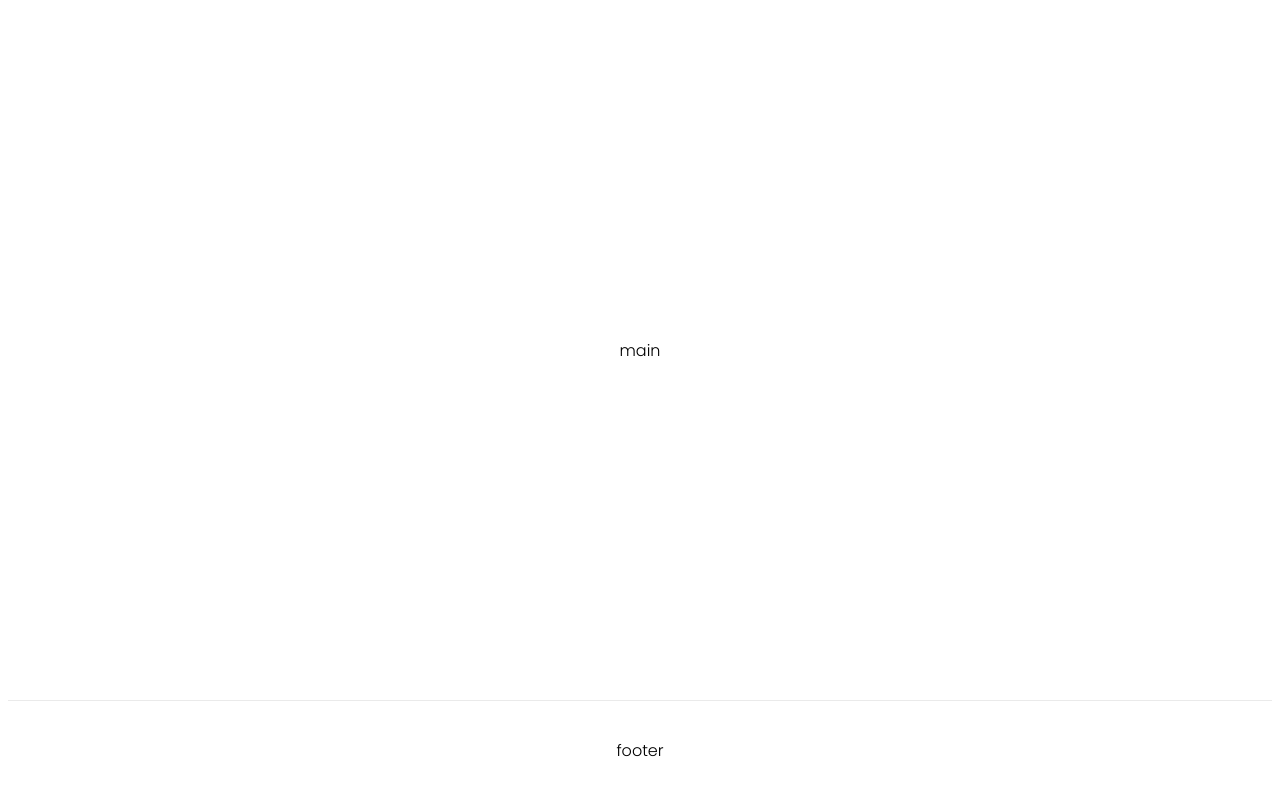
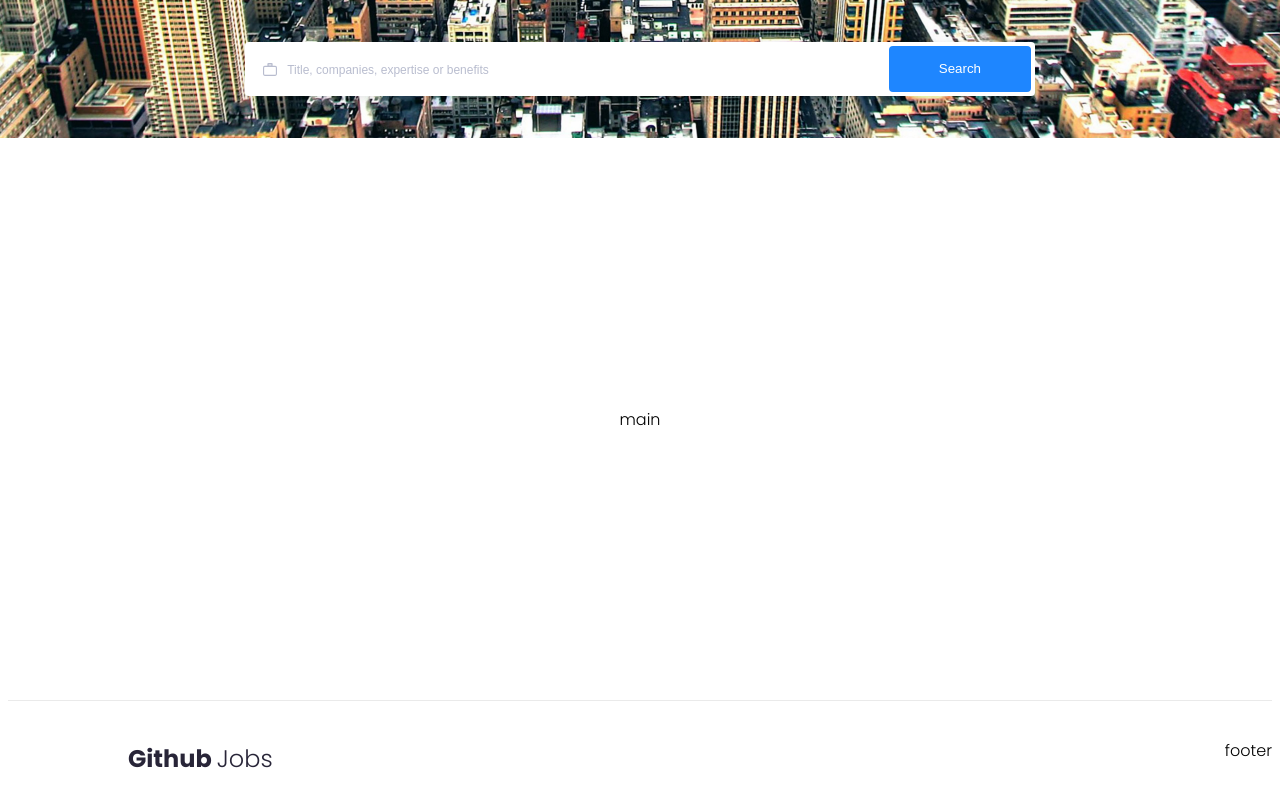
Before and after one commit to RostykL/github-jobs, a Next.js app: page / in a window 1280 px wide. Built offline with nearby package versions, Linux system fonts and the light colour scheme.

Commit message:
create SearchBar

```diff
--- /dev/null
+++ b/components/Searchbar/index.js
@@ -0,0 +1,27 @@
+import style from "./searchbar.module.scss";
+import { Input } from "./searchbarstyled";
+
+import React from "react";
+import Image from "next/image";
+
+const SearchBar = () => {
+  return (
+    <>
+      <div className={style.wrapper}>
+        <div className={style.icon_input_wrapper}>
+          <Image
+            className={style.case}
+            src="/case.svg"
+            alt="Picture of the author"
+            width={15}
+            height={14}
+          />
+          <Input placeholder={"Title, companies, expertise or benefits"} />
+        </div>
+        <button className={style.searchbar_button}>Search</button>
+      </div>
+    </>
+  );
+};
+
+export default SearchBar;
--- /dev/null
+++ b/components/Searchbar/searchbar.module.scss
@@ -0,0 +1,47 @@
+.wrapper {
+    background-color: white;
+    border-radius: 4px;
+    max-width: 790px;
+    min-width: 790px;
+    display: flex;
+    align-items: center;
+    box-shadow: 0 2px 8px 0 rgba(0,0,0,0.1);
+}
+
+.icon_input_wrapper {
+    width: 100%;
+    margin-left: 1.09375rem;
+    display: flex;
+}
+
+.searchbar_button {
+    background-color: #1E86FF;
+    border: none;
+    color: white;
+    font-weight: 500;
+    line-height: 18.75px;
+    margin: 4px;
+    padding: 12px 48px;
+    border-radius: 4px;
+    border: 2px solid #1E86FF;
+    &:hover {
+        cursor: pointer;
+        background-color: white;
+        border: 2px solid #1E86FF;
+        color: #1E86FF;
+    }
+}
+
+.searchbar_wrapper {
+    width: 100vw;
+    background-color: red;
+    height: 138px;
+    display: flex;
+    align-items: center;
+    justify-content: center;
+    padding: 0 0.5rem;
+    background-image: url('/city.jpeg');
+    background-repeat: no-repeat;
+    background-size: cover;
+    background-position: center bottom;
+}
--- /dev/null
+++ b/components/Searchbar/searchbarstyled.js
@@ -0,0 +1,18 @@
+import styled from "styled-components";
+
+export const Input = styled.input`
+  width: 100%;
+  border: none;
+  padding: 14px 0;
+  text-indent: 5px;
+  padding-left: 5px;
+  &::placeholder {
+    color: #b9bdcf;
+    font-weight: 400;
+    font-size: 12px;
+    line-height: 14.06px;
+  }
+  &:focus {
+      outline: none;
+  }
+`;
--- a/pages/index.js
+++ b/pages/index.js
@@ -1,5 +1,9 @@
 import Head from "next/head";
+import SearchBar from "../components/Searchbar";
+import Nav from "../components/Nav/index";
+
 import styles from "../styles/Home.module.scss";
+import { default as searchbarstyles } from "../components/Searchbar/searchbar.module.scss";
 
 export default function Home() {
   return (
@@ -8,12 +12,15 @@ export default function Home() {
         <title>Create Next App</title>
         <link rel="icon" href="/favicon.ico" />
       </Head>
-      <main className={styles.main}>
-        main
-      </main>
-
+      <header>
+        <div className={searchbarstyles.searchbar_wrapper}>
+          <SearchBar />
+        </div>
+      </header>
+      <main className={styles.main}>main</main>
       <footer className={styles.footer}>
-       footer
+        <Nav />
+        footer
       </footer>
     </div>
   );
```
Also changed, not shown: public/case.svg (added), public/city.jpeg (added).
